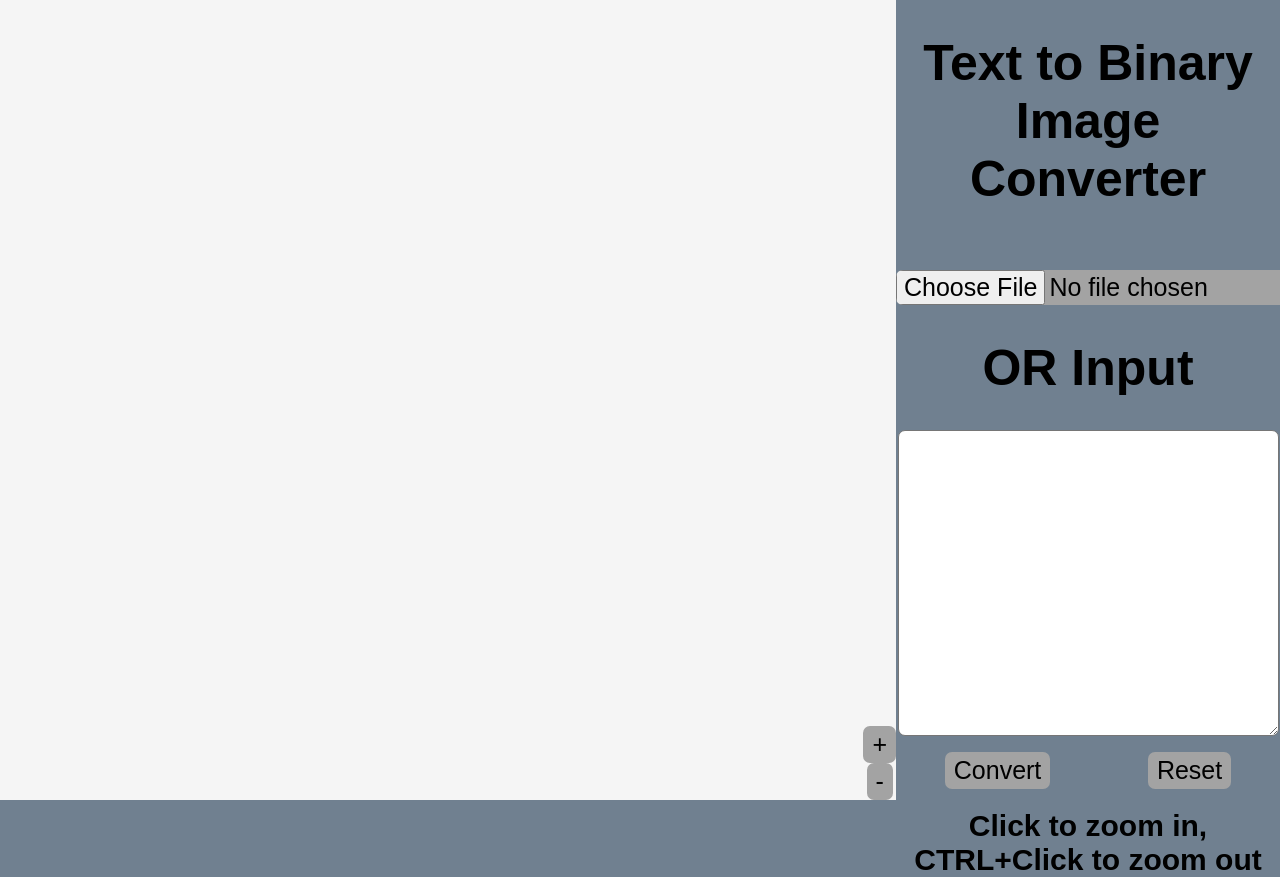
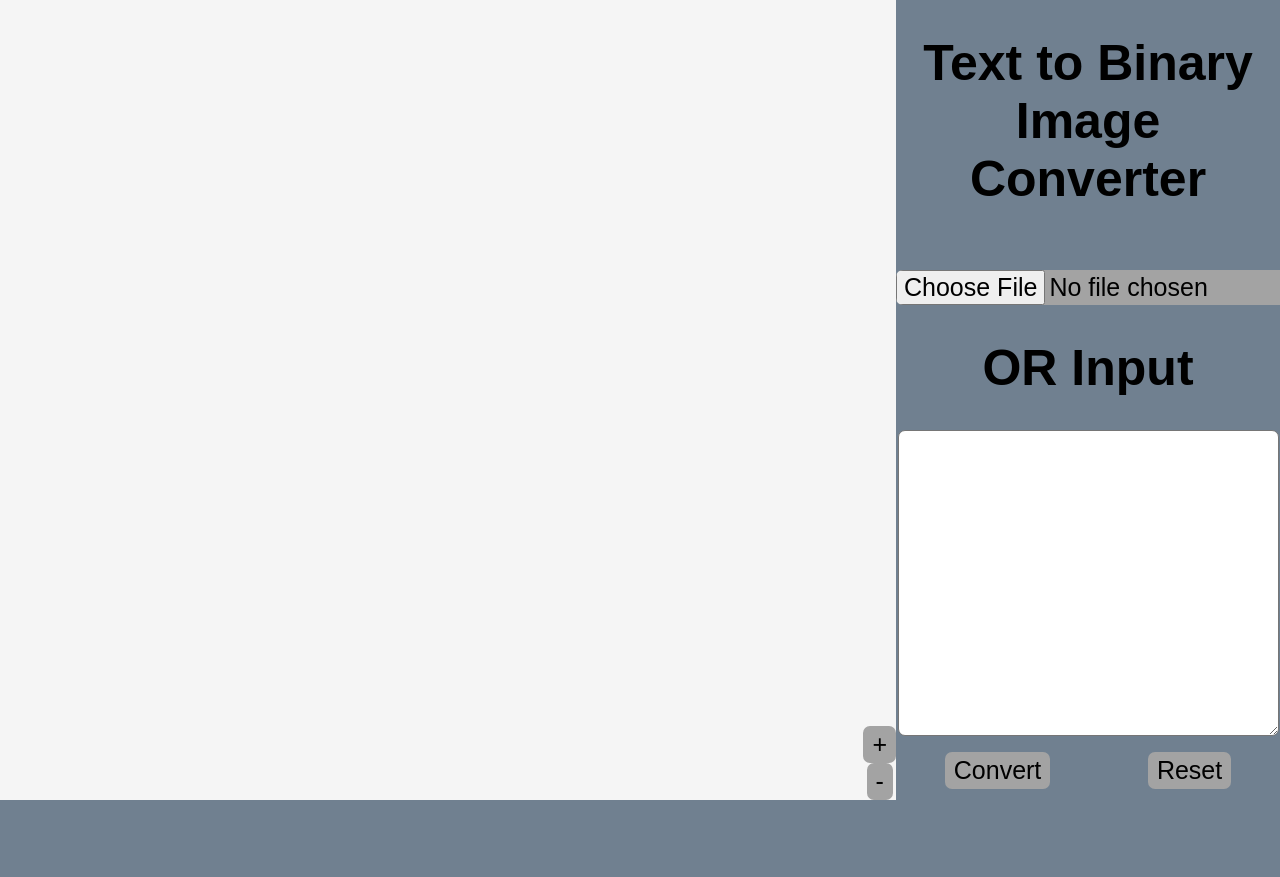
Before and after one commit to noahlikesvr/TTBI, a plain HTML site: page index.html in a window 1280 px wide. Shown: the top 877 px of the page. After the commit the page ends 800 px from the top, so only its background shows below. Drawn offline with Linux system fonts and the light colour scheme.

Commit message:
Add files via upload

```diff
--- a/index.html
+++ b/index.html
@@ -29,11 +29,6 @@
           <button type="reset">Reset</button>
         </div>
       </form>
-      <center>
-        <h1 style="font-size: 30px">
-          Click to zoom in, CTRL+Click to zoom out
-        </h1>
-      </center>
     </div>
     <div id="canvasContainer">
       <div id="imageContainer"></div>
```
